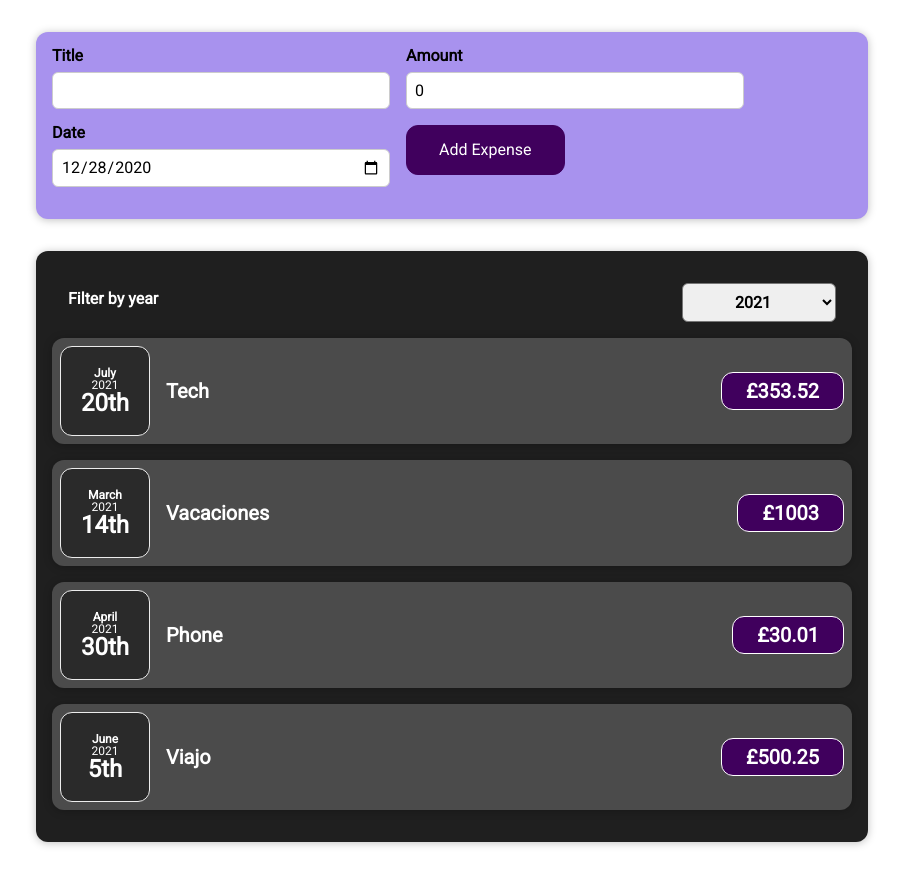
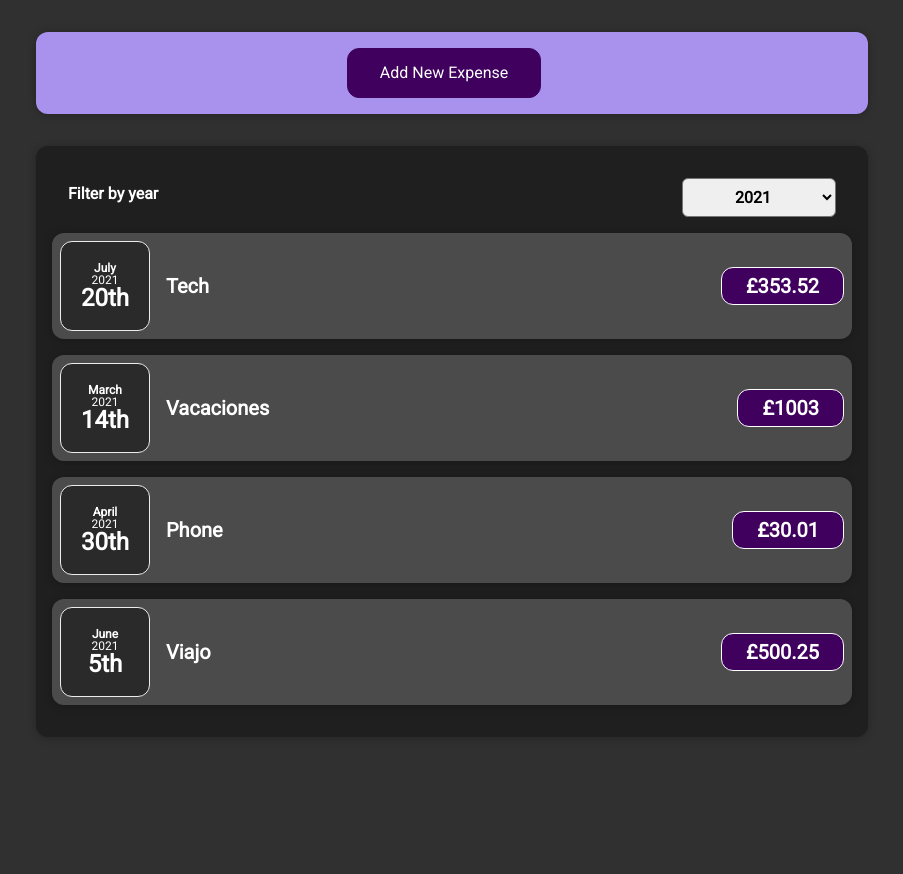
Before and after one commit to jrmileham/ts-react-starter, a React app: page / in a window 1280 px wide. Shown: the whole page, without its empty margins (188-1091 px from the left). After the commit the page ends 800 px from the top, so only its background shows below. Built offline with nearby package versions, Linux system fonts and the light colour scheme.

Commit message:
Added open and close of expense form

```diff
--- a/public/styles/main.scss
+++ b/public/styles/main.scss
@@ -7,3 +7,9 @@
   -webkit-font-smoothing: antialiased;
   -moz-osx-font-smoothing: grayscale;
 }
+body {
+  background-color:rgb(48, 48, 48) ;
+}
+p h1 h2 h3 h4 h5 {
+  color: rgb(241, 241, 241);
+}
--- a/src/expense/components/ExpenseForm.tsx
+++ b/src/expense/components/ExpenseForm.tsx
@@ -5,6 +5,7 @@ import "./NewExpense.scss";
 
 export type ExpenseFormProps = {
   submitExpense: (newExpense: Expense) => void;
+  cancelExpense: () => void;
 };
 
 const defaultState: Expense = {
@@ -50,6 +51,9 @@ function ExpenseForm(props: PropsWithChildren<ExpenseFormProps>): JSX.Element {
         <div className="new-expense__actions">
           <button type="submit">Add Expense</button>
         </div>
+        <div className="new-expense__actions">
+          <button type="button" onClick={props.cancelExpense}>Cancel</button>
+        </div>
       </div>
     </form>
   );
--- a/src/expense/components/NewExpense.tsx
+++ b/src/expense/components/NewExpense.tsx
@@ -1,4 +1,4 @@
-import { PropsWithChildren } from "react";
+import { PropsWithChildren, useState } from "react";
 import ExpenseForm from "@App/expense/components/ExpenseForm";
 import Expense from "@App/expense/model/Expense";
 import "./NewExpense.scss";
@@ -9,9 +9,27 @@ export type NewExpenseProps = {
 };
 
 function NewExpense(props: PropsWithChildren<NewExpenseProps>): JSX.Element {
+  const [isEditMode, setIsEditMode] = useState<boolean>(false);
+
+  const startEditingHandler = (): void => setIsEditMode(true);
+
+  const stopEditingHandler = (): void => setIsEditMode(false);
+  const saveExpenseHandler = (newExpense: Expense): void => {
+    props.addExpense(newExpense);
+    setIsEditMode(false);
+  };
+
   return (
   <div className="new-expense">
-    <ExpenseForm submitExpense={props.addExpense}/>
+    {
+      isEditMode ?
+        <ExpenseForm
+          submitExpense={saveExpenseHandler}
+          cancelExpense={stopEditingHandler}
+        />
+      :
+      <button onClick={startEditingHandler}>Add New Expense</button>
+    }
   </div>
   );
 }
```
